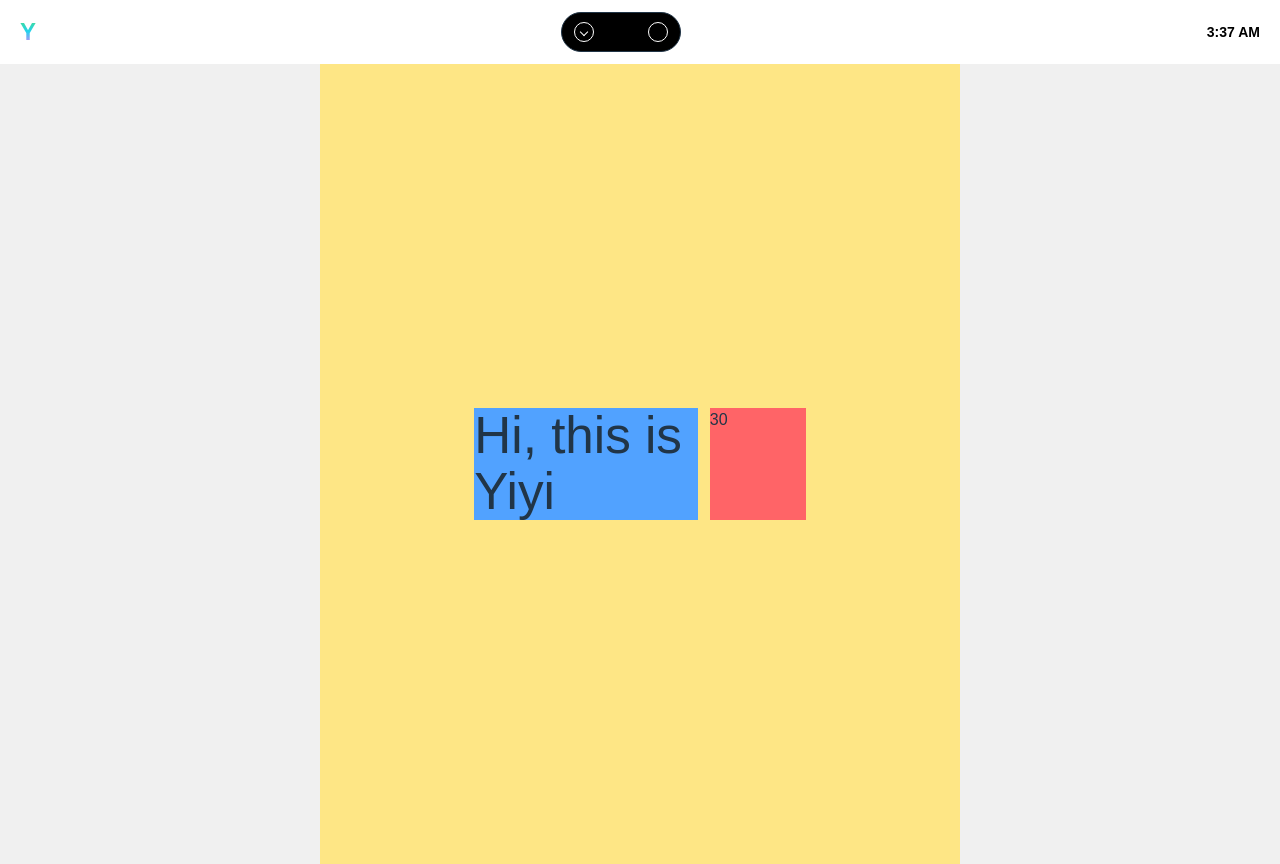
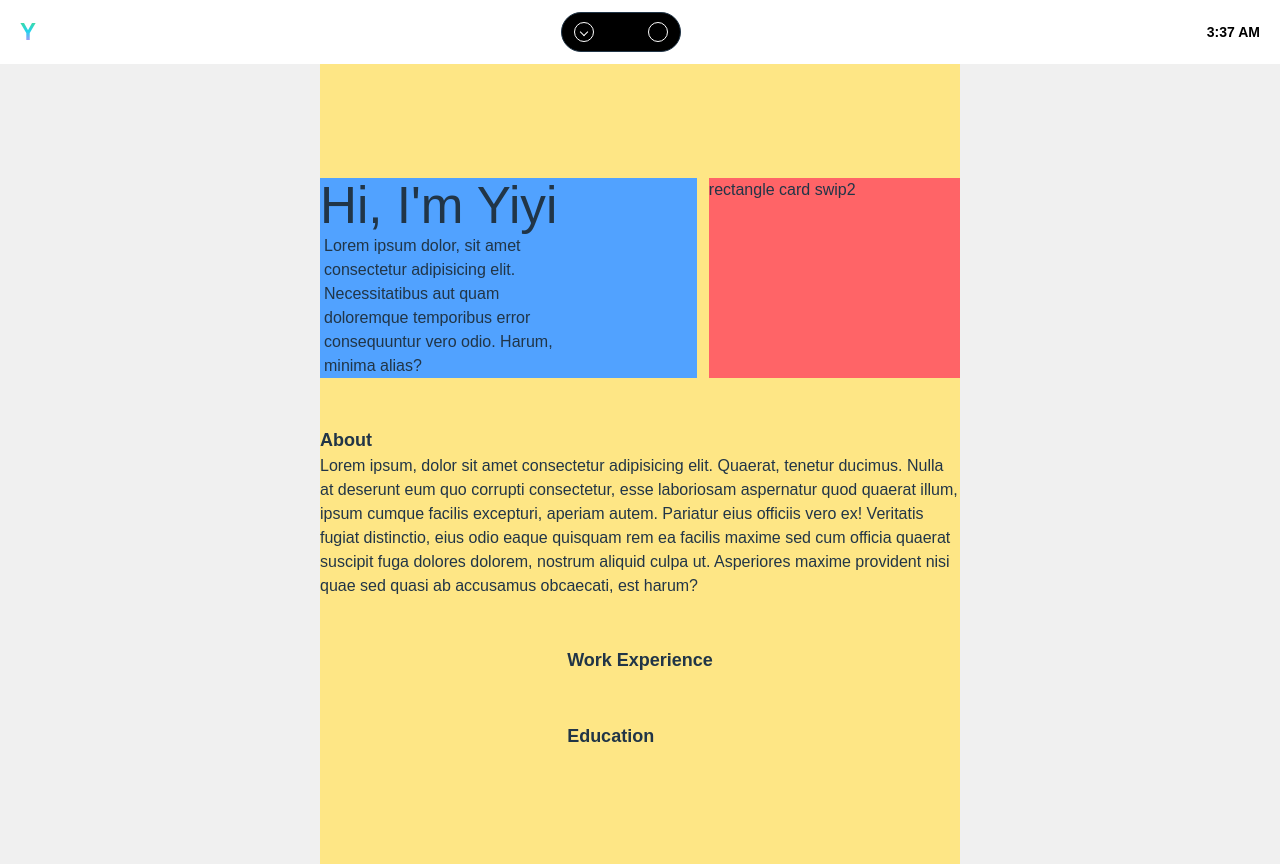
Before and after one commit to yiyikim11/yiyiPortfolioLatest, a React (Vite) app: page / in a window 1280 px wide. Built offline with nearby package versions, Linux system fonts and the light colour scheme.

Commit message:
changed education.jsx file to body venh hz write work experience education ey ng knong ng all

```diff
--- a/src/App.jsx
+++ b/src/App.jsx
@@ -1,6 +1,6 @@
 import { useState } from 'react'
 // yk all import dak knong index.js so that this file is much simpler
-import{About, Education} from './components';
+import{About, Body} from './components';
 import Nav from './components/Nav';
 
 const App = ()=> (
@@ -20,7 +20,7 @@ const App = ()=> (
         </section>
 
         <section className='padding'>
-          <Education/>
+          <Body/>
         </section>
 
     {/* <section className='padding'>
--- a/src/components/About.jsx
+++ b/src/components/About.jsx
@@ -5,18 +5,24 @@ const About = () => {
   return (
     <main>
       {/* intro section */}
-      <div className='flex flex-col md:flex-row w-full'>
+      <div className='flex flex-row w-full'>
         {/* the left side */}
-        <div className="w-[70%] bg-blue-400 mr-3">
-          <h1>Hi, this is Yiyi</h1>
+        <div className="w-[60%] bg-blue-400 mr-3 ">
+          <h1 className='fond-bold'>Hi, I'm Yiyi</h1>
+          <p className='pl-1 pr-32'>Lorem ipsum dolor, sit amet consectetur adipisicing elit. Necessitatibus aut quam doloremque temporibus error consequuntur vero odio. Harum, minima alias?</p>
         </div>
 
         {/* right side flip card */}
-        <div className="w-[30%] bg-red-400">30</div>
+        <div className="w-[40%] bg-red-400">
+          rectangle card swip2
+        </div>
         </div>
 
       {/* about section */}
-
+      <div className='mt-12'>
+        <h2 className='font-bold text-lg'>About</h2>
+        <p>Lorem ipsum, dolor sit amet consectetur adipisicing elit. Quaerat, tenetur ducimus. Nulla at deserunt eum quo corrupti consectetur, esse laboriosam aspernatur quod quaerat illum, ipsum cumque facilis excepturi, aperiam autem. Pariatur eius officiis vero ex! Veritatis fugiat distinctio, eius odio eaque quisquam rem ea facilis maxime sed cum officia quaerat suscipit fuga dolores dolorem, nostrum aliquid culpa ut. Asperiores maxime provident nisi quae sed quasi ab accusamus obcaecati, est harum?</p>
+      </div>
     </main>
 
   )
--- /dev/null
+++ b/src/components/Body.jsx
@@ -0,0 +1,19 @@
+import React from 'react'
+
+const Body = () => {
+  return (
+    <main>
+
+        <div className='mt-12'>
+          <h2 className='font-bold text-lg'>Work Experience</h2>
+        </div>
+
+        <div className='mt-12'>
+          <h2 className='font-bold text-lg'>Education</h2>
+        </div>
+
+    </main>
+  )
+}
+
+export default Body;
--- a/src/components/Education.jsx
+++ /dev/null
@@ -1,9 +0,0 @@
-import React from 'react'
-
-const Education = () => {
-  return (
-    <div></div>
-  )
-}
-
-export default Education;
--- a/src/components/index.js
+++ b/src/components/index.js
@@ -1,9 +1,9 @@
 // import App from './App'
 import About from './About';
-import Education from './Education';
+import Body from './Body';
 
 export{
-// App,
+// App, ah nis ot import te lmao
 About,
-Education
+Body
 }
```
